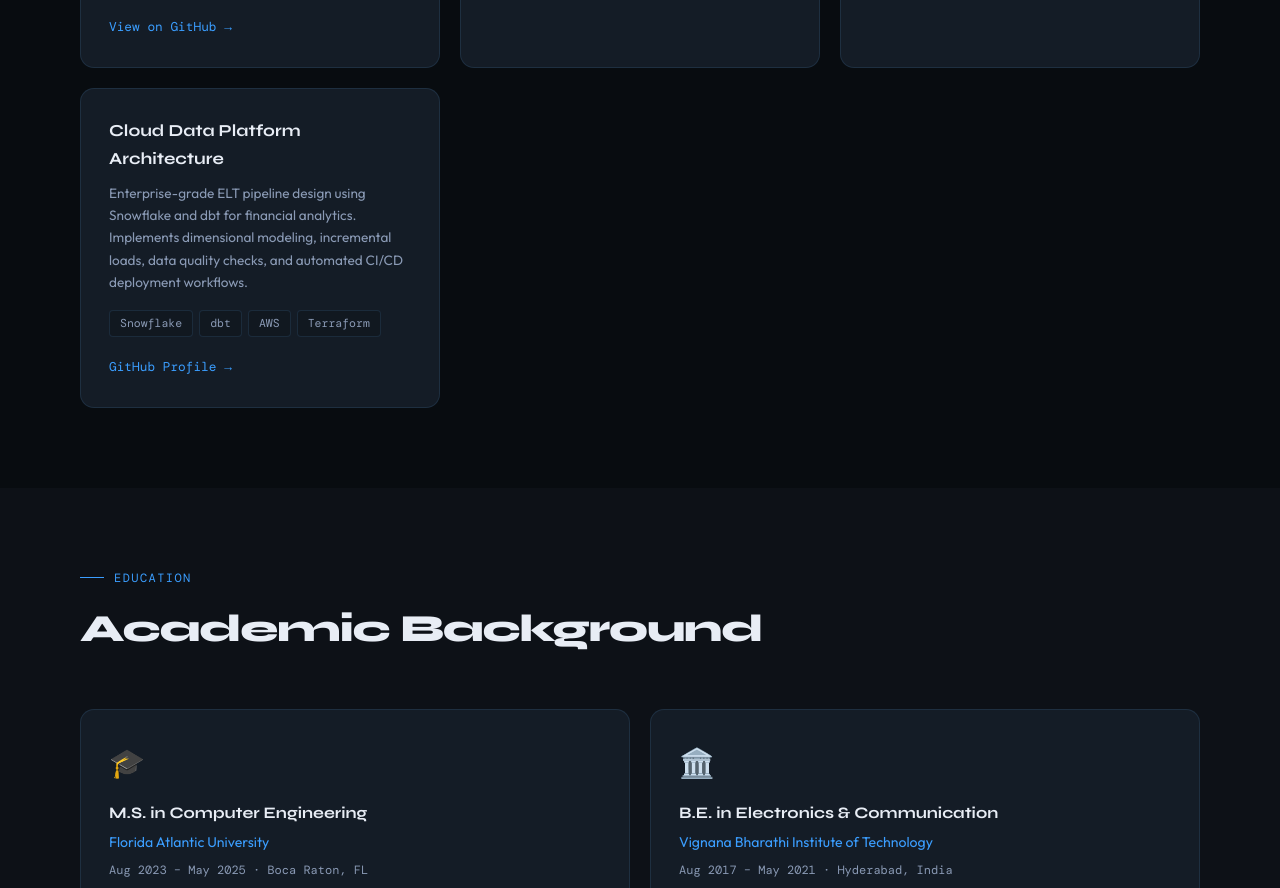
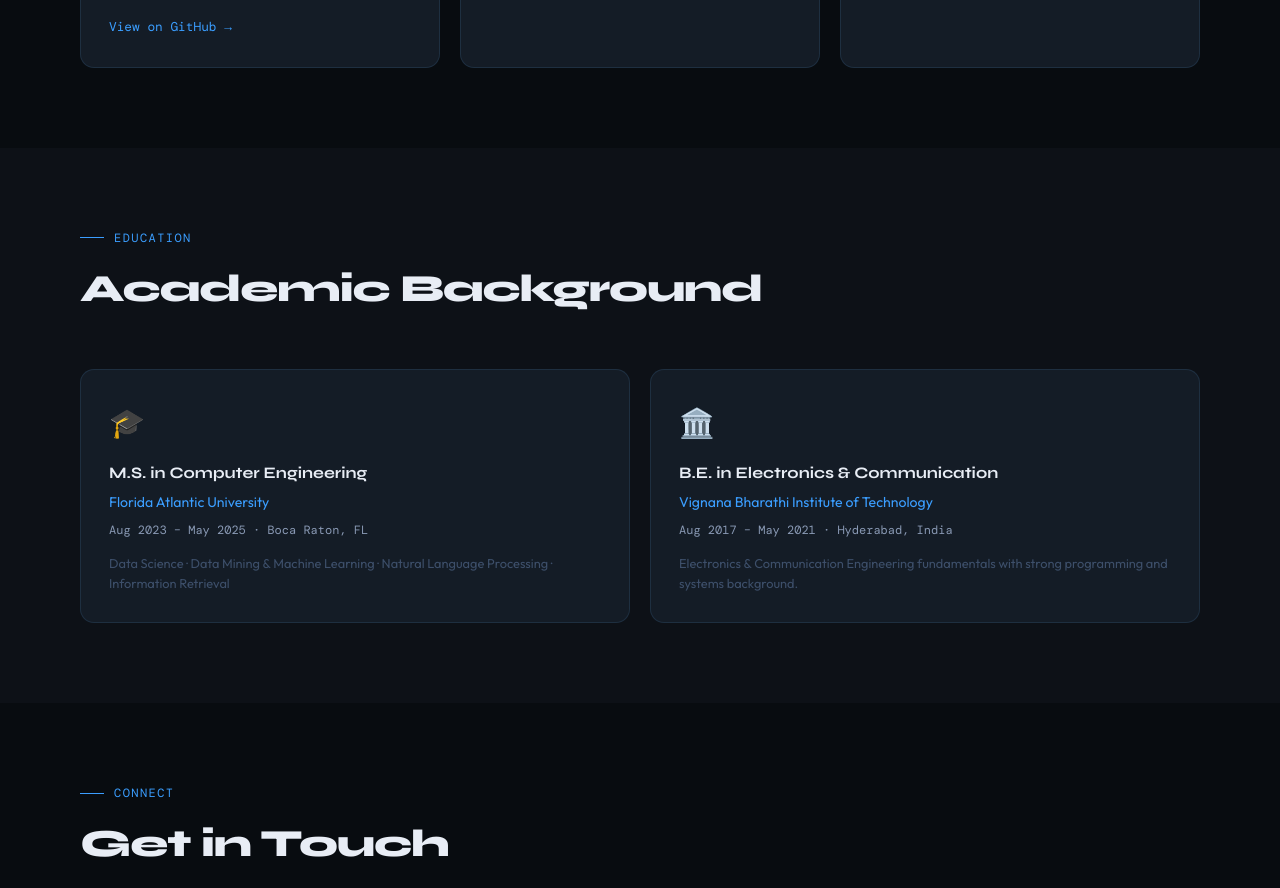
Before and after one commit to sravanbatthula/sravanbatthula.github.io, a plain HTML site: page index.html in a window 1280 px wide. Shown: the part 3306-4194 px from the top of the page. Drawn offline with nearby package versions, Linux system fonts and the light colour scheme; a web font is replaced by a local one.

Commit message:
Delete Cloud Data Platform Architecture project card
Removed project card for Cloud Data Platform Architecture.

```diff
--- a/index.html
+++ b/index.html
@@ -551,14 +551,6 @@
       </div>
       <a href="https://github.com/sravanbatthula/basic_sql_project1" class="project-link" target="_blank">View on GitHub →</a>
     </div>
-    <div class="project-card">
-      <h3>Cloud Data Platform Architecture</h3>
-      <p>Enterprise-grade ELT pipeline design using Snowflake and dbt for financial analytics. Implements dimensional modeling, incremental loads, data quality checks, and automated CI/CD deployment workflows.</p>
-      <div class="skill-tags" style="margin-bottom: 1rem;">
-        <span class="tag">Snowflake</span><span class="tag">dbt</span><span class="tag">AWS</span><span class="tag">Terraform</span>
-      </div>
-      <a href="https://github.com/sravanbatthula" class="project-link" target="_blank">GitHub Profile →</a>
-    </div>
   </div>
 </section>
 
```
